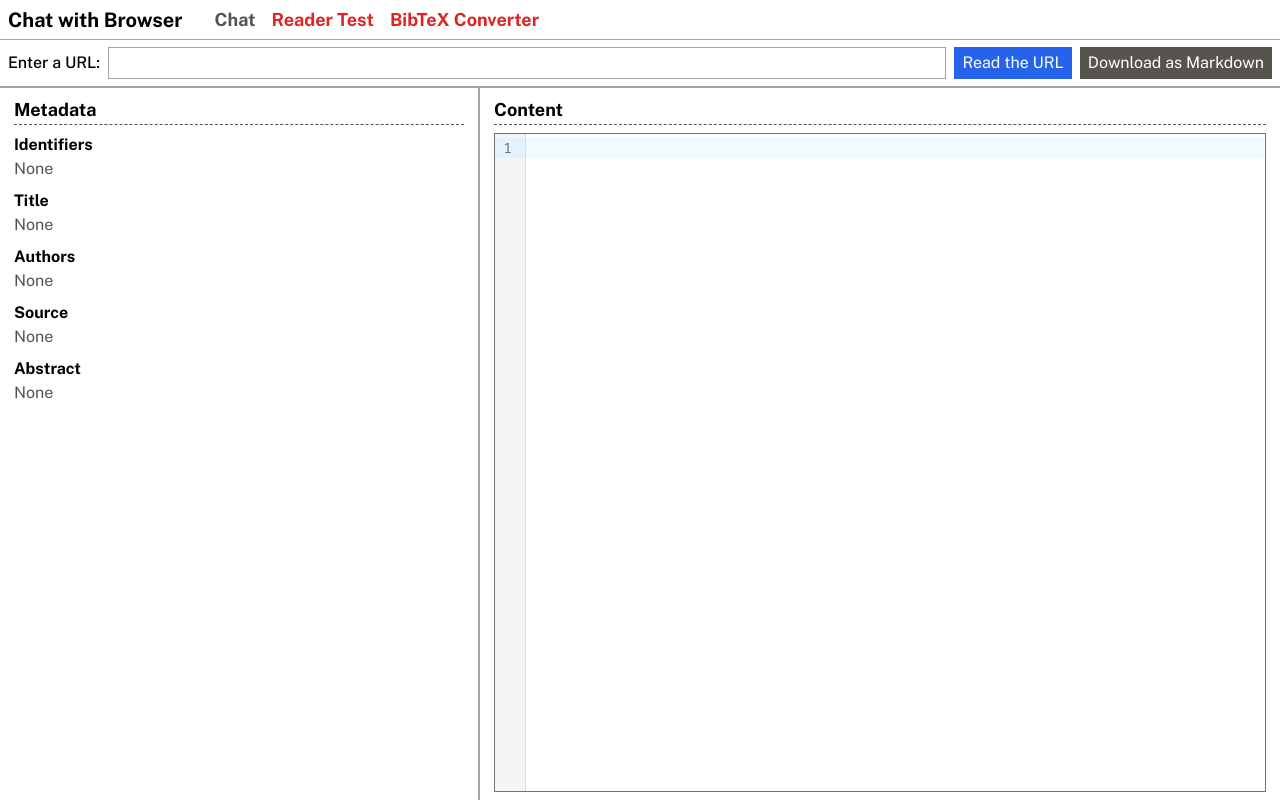
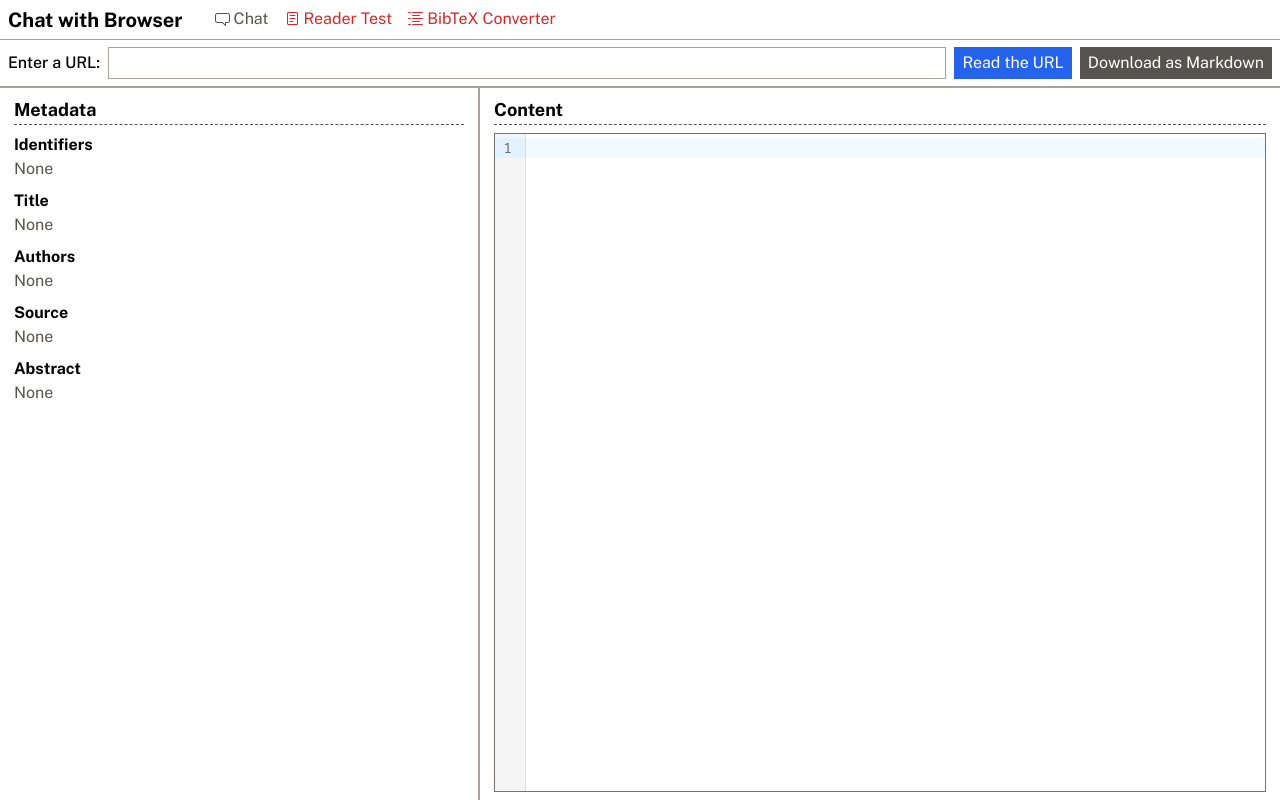
Before and after one commit to chengluyu/chat-with-browser, a Next.js app: page /reader in a window 1280 px wide. Built offline with nearby package versions, Linux system fonts and the light colour scheme.

Commit message:
refactor(ui): use better icons

```diff
--- a/app/chat/ChatInput.tsx
+++ b/app/chat/ChatInput.tsx
@@ -5,6 +5,7 @@
 import { zodResolver } from "@hookform/resolvers/zod";
 import { z } from "zod";
 import { useCallback } from "react";
+import { PaperPlaneIcon } from "@radix-ui/react-icons";
 
 export type ChatInputProps = {
   onSubmit: (data: ChatInputFormData) => void;
@@ -47,7 +48,7 @@
           disabled={!isValid}
         >
           <span className="font-medium">Send</span>
-          <PaperAirplaneIcon className="ml-1 w-5 h-5" />
+          <PaperPlaneIcon className="ml-1" />
         </button>
       </div>
     </form>
--- a/components/PageHeader.tsx
+++ b/components/PageHeader.tsx
@@ -1,3 +1,8 @@
+import {
+  ActivityLogIcon,
+  ChatBubbleIcon,
+  ReaderIcon,
+} from "@radix-ui/react-icons";
 import Link from "next/link";
 
 export default function PageHeader() {
@@ -8,21 +13,24 @@
       </Link>
       <nav className="flex flex-row items-center gap-4">
         <Link
-          className="font-bold text-lg text-stone-600 underline-offset-2 hover:underline"
+          className="flex items-center text-stone-600 border-b-2 border-transparent hover:border-current"
           href="/chat"
         >
+          <ChatBubbleIcon className="mr-1" />
           Chat
         </Link>
         <Link
-          className="font-bold text-lg text-red-600 underline-offset-2 hover:underline"
+          className="flex items-center text-red-600 border-b-2 border-transparent hover:border-current"
           href="/reader"
         >
+          <ReaderIcon className="mr-1" />
           Reader Test
         </Link>
         <Link
-          className="font-bold text-lg text-red-600 underline-offset-2 hover:underline"
+          className="flex items-center text-red-600 border-b-2 border-transparent hover:border-current"
           href="/bibtex"
         >
+          <ActivityLogIcon className="mr-1" />
           BibTeX Converter
         </Link>
       </nav>
--- a/package.json
+++ b/package.json
@@ -18,6 +18,7 @@
     "@heroicons/react": "^2.0.18",
     "@hookform/resolvers": "^3.1.1",
     "@radix-ui/colors": "^1.0.0",
+    "@radix-ui/react-icons": "^1.3.0",
     "@tailwindcss/forms": "^0.5.3",
     "autoprefixer": "^10.4.14",
     "chalk": "^5.3.0",
```
Also changed, not shown: 1 other file (tests, documents, lock files or other folders).
